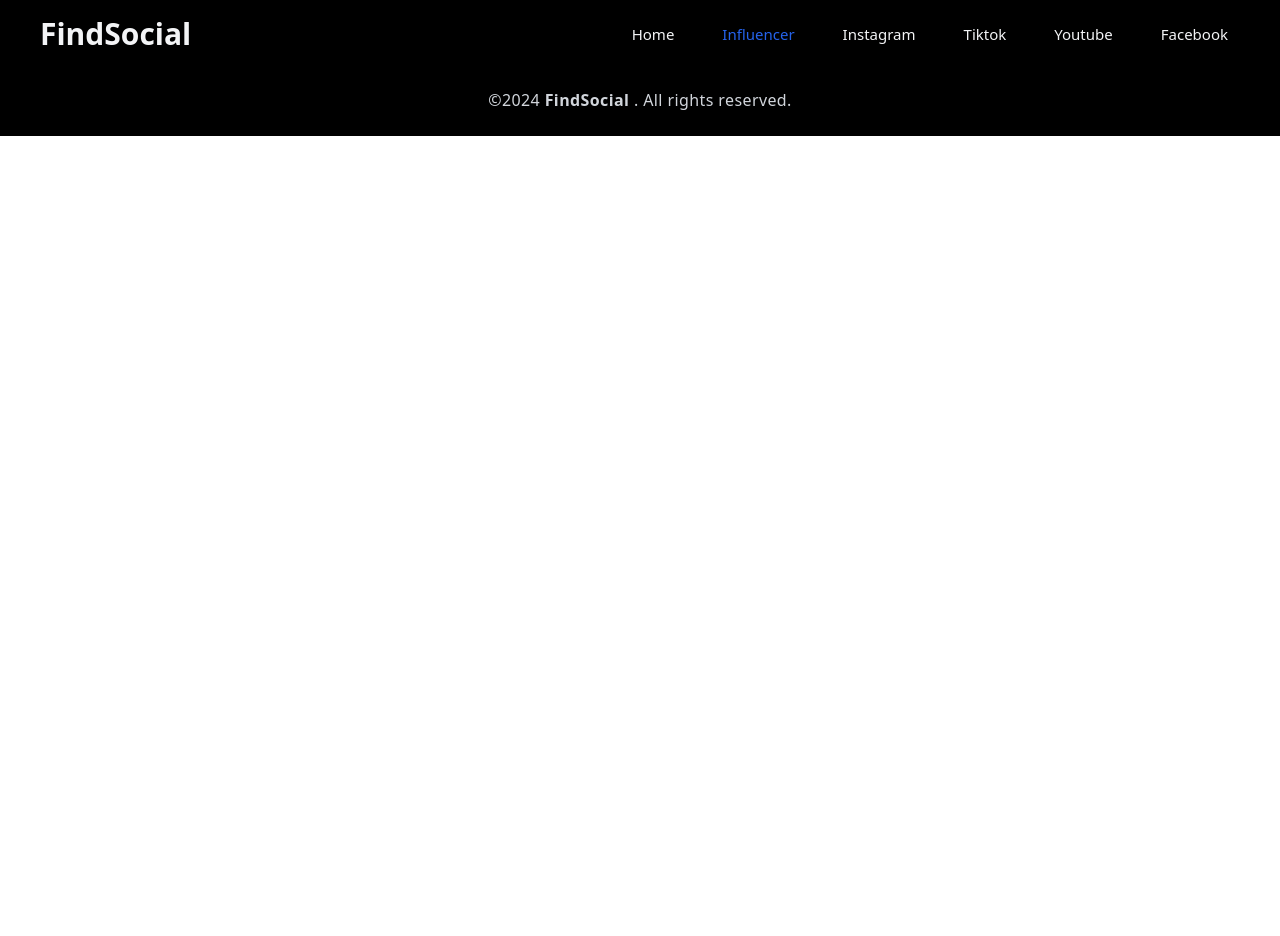
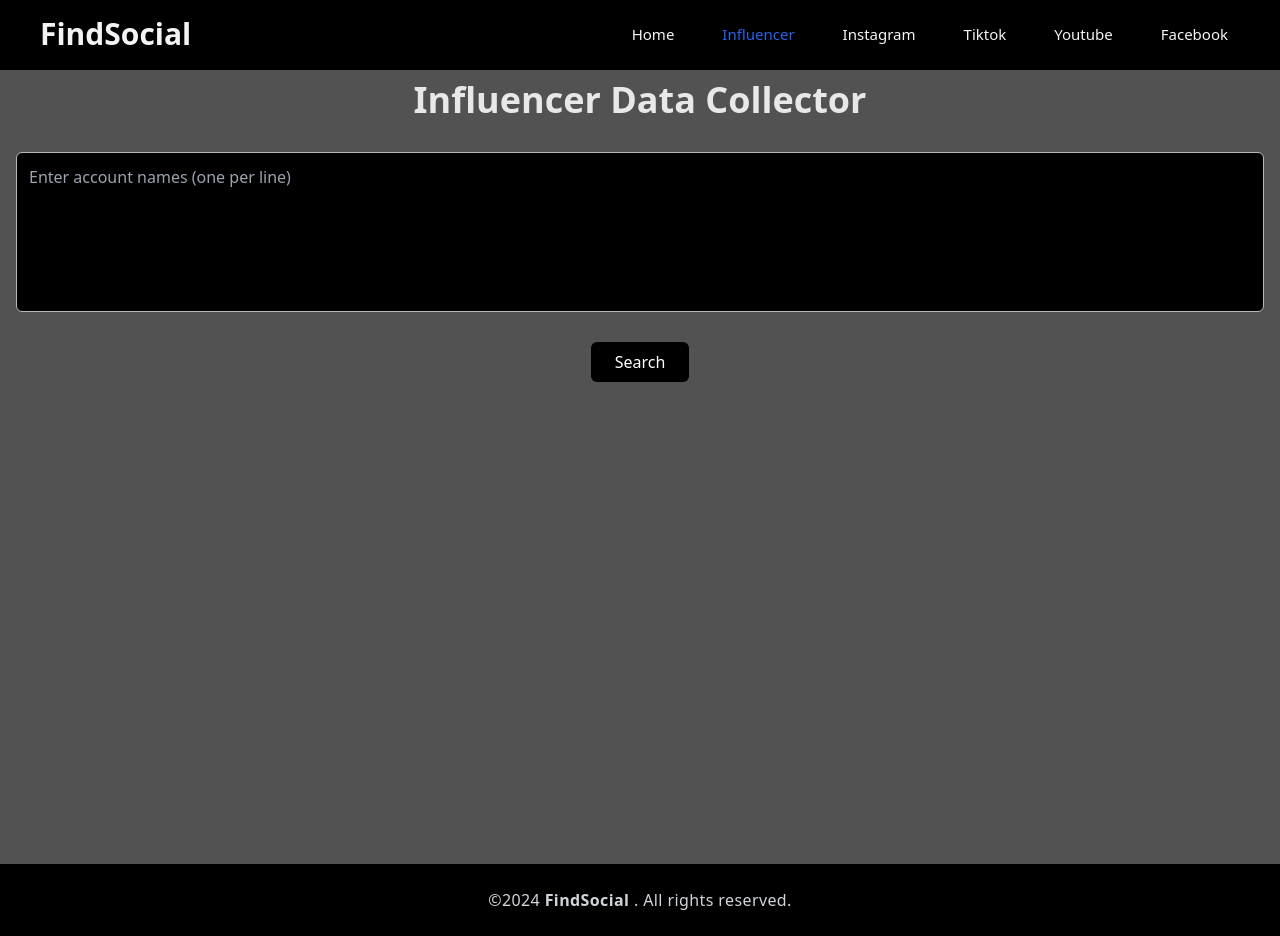
Before and after one commit to Darkhenrhal/FindIG-fe, a React (Vite) app in the folder FindIGfe/: page /influencer in a window 1280 px wide. Before the commit the page ends 800 px from the top, so only its background shows below. Built offline with nearby package versions, Linux system fonts and the light colour scheme.

Commit message:
All Completed in Profile search

```diff
--- a/FindIGfe/src/App.jsx
+++ b/FindIGfe/src/App.jsx
@@ -7,6 +7,7 @@ import Instagram from './components/instagram/instagram';
 import Tiktok from './components/tiktok/tiktok';
 import Youtube from './components/youtube/youtube';
 import { BrowserRouter as Router, Routes, Route } from 'react-router-dom';
+import Influencer from './components/influencer/influencer';
 
 function App() {
   return (
@@ -18,6 +19,7 @@ function App() {
         <div className='pt-16 bg-black3'> {/* Added padding to avoid content overlapping the Navbar */}
           <Routes>
             <Route path="/" element={<Home />} />
+            <Route path="/influencer" element={<Influencer/>}/>
             <Route path="/instagram" element={<Instagram />} />
             <Route path="/tiktok" element={<Tiktok/>} />
             <Route path="/youtube" element={<Youtube/>} />
--- a/FindIGfe/src/components/facebookpg/facebook.jsx
+++ b/FindIGfe/src/components/facebookpg/facebook.jsx
@@ -1,27 +1,40 @@
 import React, {useState} from "react";
 
 function Facebook() {
-    const [searchNames,setSearchNames] = useState('');
-    const [results,setResults]= useState([]);
+    const [searchNames, setSearchNames] = useState('');
+    const [results, setResults] = useState([]);
+    const [loading, setLoading] = useState(false);
+    const [error, setError] = useState(null);
 
     const handleSearch = async () => {
-        try{
-            const response = await fetch("http://localhost:5000/searchfb",{
+      setLoading(true);
+      setError(null);
+      try {
+        const response = await fetch('http://localhost:5000/searchfb', {
           method: 'POST',
           headers: {
             'Content-Type': 'application/json',
           },
-                body: JSON.stringify({ searchNames: searchNames.split('\n').map(name => name.trim()).filter(name => name) }), // Split and clean names
+          body: JSON.stringify({
+            searchNames: searchNames.split('\n').map(name => name.trim()).filter(name => name),
+          }),
         });
+
+        if (!response.ok) {
+          throw new Error('Network response was not ok');
+        }
+
         const data = await response.json();
-
         setResults(data);
       } catch (error) {
         console.error('Error:', error);
+        setError('Failed to fetch data. Please try again.');
+      } finally {
+        setLoading(false);
       }
     };
 
-    return(
+    return (
       <div className="App container mx-auto p-4 text-black5 min-h-screen">
         <h1 className="text-4xl font-bold text-center mb-8 text-black5">
           Facebook Data Collector
@@ -39,16 +52,23 @@ function Facebook() {
         <div className="text-center">
           <button
             onClick={handleSearch}
-            className="px-6 py-2 bg-black1 text-white rounded-md font-medium hover:bg-black4 transition-all"
+            className="px-6 py-2 bg-black1 text-white rounded-md font-medium hover:bg-black1 transition-all"
+            disabled={loading} // Disable the button while loading
           >
-            <p className='hover:text-black2  transition-all'>Search</p>
+            {loading ? 'Searching...' : 'Search'}
           </button>
         </div>
+
+        {error && (
+          <div className="mt-4 text-red-500 text-center">
+            {error}
+          </div>
+        )}
 
         {results.length > 0 && (
           <div className="mt-10">
             <h2 className="text-2xl font-semibold mb-4 text-black5 text-center">
-            Facebook Profiles
+              Facebook Profiles or Page
             </h2>
             <div className="overflow-x-auto">
               <table className="w-full text-left border-collapse">
@@ -66,7 +86,7 @@ function Facebook() {
                       <td className="py-2 px-4">
                         <a
                           href={result.link}
-                        className=" text-black1  transition-all"
+                          className="text-black1 transition-all"
                           target="_blank"
                           rel="noopener noreferrer"
                         >
@@ -93,4 +113,5 @@ function Facebook() {
       </div>
     );
   }
+
   export default Facebook;
--- a/FindIGfe/src/components/influencer/influencer.jsx
+++ b/FindIGfe/src/components/influencer/influencer.jsx
@@ -1,9 +1,181 @@
-import React from "react";
+import React, { useState } from 'react';
 
-function influencer () {
-    return(<div>
+function Influencer() {
+  const [searchNames, setSearchNames] = useState('');
+  const [resultsfb, setResultsfb] = useState([]);
+  const [resultsig, setResultsig] = useState([]);
+  const [resultstt, setResultstt] = useState([]);
+  const [resultsyt, setResultsyt] = useState([]);
+  const [loading, setLoading] = useState(false);
+  const [error, setError] = useState(null);
 
-    </div>);
+  const handleSearch = async () => {
+    setLoading(true);
+    setError(null);
+
+    const searchQuery = searchNames
+      .split('\n')
+      .map((name) => name.trim())
+      .filter((name) => name);
+
+    try {
+      // Facebook
+      const responsefb = await fetch('http://localhost:5000/searchfb', {
+        method: 'POST',
+        headers: {
+          'Content-Type': 'application/json',
+        },
+        body: JSON.stringify({ searchNames: searchQuery }),
+      });
+
+      if (!responsefb.ok) throw new Error('Facebook API error');
+      const datafb = await responsefb.json();
+      setResultsfb(datafb);
+
+      // TikTok
+      const responsett = await fetch('http://localhost:5000/searchtt', {
+        method: 'POST',
+        headers: {
+          'Content-Type': 'application/json',
+        },
+        body: JSON.stringify({ searchNames: searchQuery }),
+      });
+
+      if (!responsett.ok) throw new Error('TikTok API error');
+      const datatt = await responsett.json();
+      setResultstt(datatt);
+
+      // YouTube
+      const responseyt = await fetch('http://localhost:5000/searchyt', {
+        method: 'POST',
+        headers: {
+          'Content-Type': 'application/json',
+        },
+        body: JSON.stringify({ searchNames: searchQuery }),
+      });
+
+      if (!responseyt.ok) throw new Error('YouTube API error');
+      const datayt = await responseyt.json();
+      setResultsyt(datayt);
+
+      // Instagram
+      const responseig = await fetch('http://localhost:5000/searchig', {
+        method: 'POST',
+        headers: {
+          'Content-Type': 'application/json',
+        },
+        body: JSON.stringify({ searchNames: searchQuery }),
+      });
+
+      if (!responseig.ok) throw new Error('Instagram API error');
+      const dataig = await responseig.json();
+      setResultsig(dataig);
+    } catch (err) {
+      console.error('Error:', err);
+      setError('Failed to fetch data. Please try again.');
+    } finally {
+      setLoading(false);
+    }
+  };
+
+  return (
+    <div className="App container mx-auto p-4 text-black5 min-h-screen">
+      <h1 className="text-4xl font-bold text-center mb-8 text-black5">
+        Influencer Data Collector
+      </h1>
+
+      <div className="mb-6">
+        <textarea
+          className="w-full p-3 text-black5 bg-black1 border border-black4 rounded-md focus:outline-none focus:ring-2 focus:ring-black5 resize-none h-40"
+          placeholder="Enter account names (one per line)"
+          value={searchNames}
+          onChange={(e) => setSearchNames(e.target.value)}
+        />
+      </div>
+
+      <div className="text-center">
+        <button
+          onClick={handleSearch}
+          className="px-6 py-2 bg-black1 text-white rounded-md font-medium hover:bg-black1 transition-all"
+          disabled={loading}
+        >
+          {loading ? 'Searching...' : 'Search'}
+        </button>
+      </div>
+
+      {error && (
+        <div className="mt-4 text-red-500 text-center">{error}</div>
+      )}
+
+      {resultsfb.length > 0 && (
+        <div className="mt-10">
+          <h2 className="text-2xl font-semibold mb-4 text-black5 text-center">
+            Influencer Profiles
+          </h2>
+          <div className="overflow-x-auto">
+            <table className="w-full text-left border-collapse">
+              <thead>
+                <tr className="text-lg bg-black2 text-white">
+                  <th className="py-3 px-4">Name</th>
+                  <th className="py-3 px-4">Facebook</th>
+                  <th className="py-3 px-4">Tiktok</th>
+                  <th className="py-3 px-4">Youtube</th>
+                  <th className="py-3 px-4">Instagram</th>
+                </tr>
+              </thead>
+              <tbody className="bg-white">
+                {resultsfb.map((result, index) => (
+                  <tr key={index} className="border-t border-black4 text-black1">
+                    <td className="py-2 px-4">{result.name}</td>
+                    <td className="py-2 px-4">
+                      <a
+                        href={resultsfb[index]?.link || '#'}
+                        className="text-blue-500 hover:underline"
+                        target="_blank"
+                        rel="noopener noreferrer"
+                      >
+                        {resultsfb[index]?.followers || 'N/A'}
+                      </a>
+                    </td>
+                    <td className="py-2 px-4">
+                      <a
+                        href={resultstt[index]?.link || '#'}
+                        className="text-blue-500 hover:underline"
+                        target="_blank"
+                        rel="noopener noreferrer"
+                      >
+                        {resultstt[index]?.followers || 'N/A'}
+                      </a>
+                    </td>
+                    <td className="py-2 px-4">
+                      <a
+                        href={resultsyt[index]?.link || '#'}
+                        className="text-blue-500 hover:underline"
+                        target="_blank"
+                        rel="noopener noreferrer"
+                      >
+                        {resultsyt[index]?.followers || 'N/A'}
+                      </a>
+                    </td>
+                    <td className="py-2 px-4">
+                      <a
+                        href={resultsig[index]?.link || '#'}
+                        className="text-blue-500 hover:underline"
+                        target="_blank"
+                        rel="noopener noreferrer"
+                      >
+                        {resultsig[index]?.followers || 'N/A'}
+                      </a>
+                    </td>
+                  </tr>
+                ))}
+              </tbody>
+            </table>
+          </div>
+        </div>
+      )}
+    </div>
+  );
 }
 
-export default influencer;
+export default Influencer;
--- a/FindIGfe/src/components/instagram/instagram.jsx
+++ b/FindIGfe/src/components/instagram/instagram.jsx
@@ -52,7 +52,7 @@ function Instagram() {
       <div className="text-center">
         <button
           onClick={handleSearch}
-          className="px-6 py-2 bg-black1 text-white rounded-md font-medium hover:bg-black4 transition-all"
+          className="px-6 py-2 bg-black1 text-white rounded-md font-medium hover:bg-black1 transition-all"
           disabled={loading} // Disable the button while loading
         >
           {loading ? 'Searching...' : 'Search'}
--- a/FindIGfe/src/components/tiktok/tiktok.jsx
+++ b/FindIGfe/src/components/tiktok/tiktok.jsx
@@ -1,4 +1,4 @@
-import React, { useState } from "react";
+import React, { useState } from 'react';
 
 function Tiktok() {
   const [searchNames, setSearchNames] = useState('');
@@ -16,7 +16,8 @@ function Tiktok() {
           'Content-Type': 'application/json',
         },
         body: JSON.stringify({
-                searchNames: searchNames.split('\n').map(name => name.trim()).filter(name => name) }), // Split and clean names
+          searchNames: searchNames.split('\n').map(name => name.trim()).filter(name => name),
+        }),
       });
 
       if (!response.ok) {
@@ -24,7 +25,6 @@ function Tiktok() {
       }
 
       const data = await response.json();
-
       setResults(data);
     } catch (error) {
       console.error('Error:', error);
@@ -32,11 +32,12 @@ function Tiktok() {
     } finally {
       setLoading(false);
     }
-    }
-    return(
+  };
+
+  return (
     <div className="App container mx-auto p-4 text-black5 min-h-screen">
       <h1 className="text-4xl font-bold text-center mb-8 text-black5">
-            TikTok Data Collector
+        Tiktok Data Collector
       </h1>
 
       <div className="mb-6">
@@ -51,11 +52,13 @@ function Tiktok() {
       <div className="text-center">
         <button
           onClick={handleSearch}
-                className="px-6 py-2 bg-black1 text-white rounded-md font-medium hover:bg-black4 transition-all"
-                disabled = {loading}
+          className="px-6 py-2 bg-black1 text-white rounded-md font-medium hover:bg-black1 transition-all"
+          disabled={loading} // Disable the button while loading
         >
-                {loading ? 'Searching...' : 'Search'}               </button>
+          {loading ? 'Searching...' : 'Search'}
+        </button>
       </div>
+
       {error && (
         <div className="mt-4 text-red-500 text-center">
           {error}
@@ -83,7 +86,7 @@ function Tiktok() {
                     <td className="py-2 px-4">
                       <a
                         href={result.link}
-                            className=" text-black1  transition-all"
+                        className="text-black1 transition-all"
                         target="_blank"
                         rel="noopener noreferrer"
                       >
@@ -108,7 +111,6 @@ function Tiktok() {
         </div>
       )}
     </div>
-
   );
 }
 
```
Lines whose indentation alone changed are shown as unchanged.
